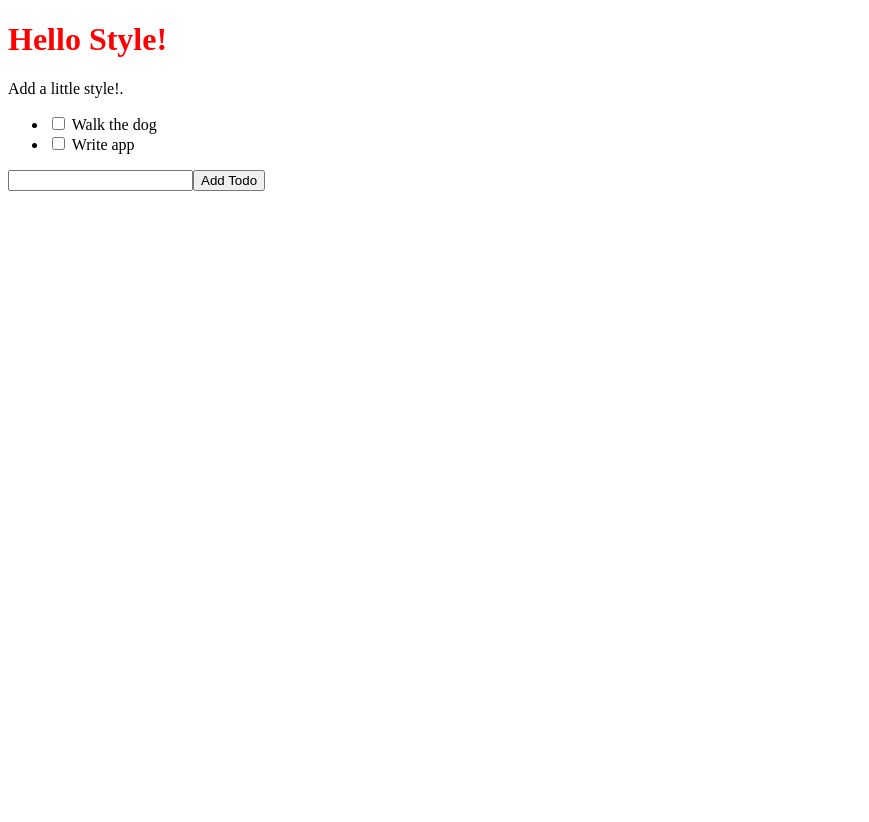
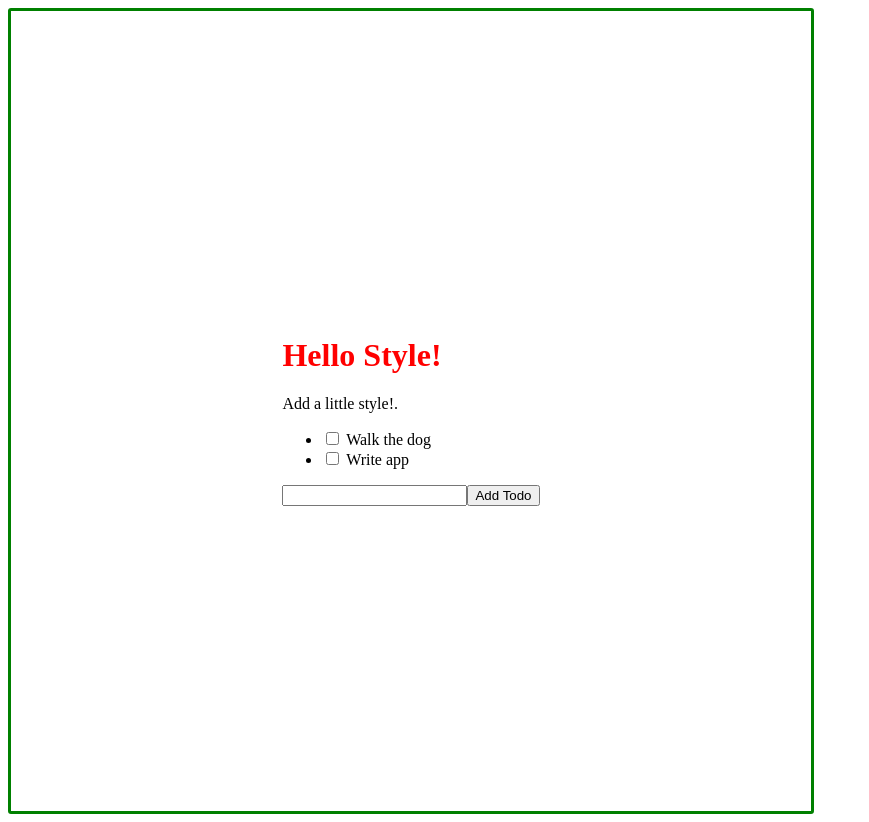
Before and after one commit to James-Muralles/TS-React-Todo, a React (Create React App) app: page / in a window 1280 px wide. Shown: the whole page, without its empty margins (0-869 px from the left). Before the commit the page ends 800 px from the top, so only its background shows below. Built offline with nearby package versions, Linux system fonts and the light colour scheme.

Commit message:
added some style

```diff
--- a/src/App.tsx
+++ b/src/App.tsx
@@ -2,6 +2,8 @@ import React, {useState} from 'react';
 import {TodoListItem} from './TodoListItem'
 import { TodoList } from './TodoList';
 import { AddTodoForm } from './AddTodoForm';
+import './styles.scss';
+
 
 
 const initialTodos: Todo[] = [
@@ -37,10 +39,12 @@ function App() {
     setTodos([...todos, newTodo]);
   }
   return (
-  <>
+  <div className='container'>
+   <div className='todo-list'>
   <TodoList todos={todos} toggleTodo={toggleTodo}/>
   <AddTodoForm addTodo={addTodo}/>
-  </>
+   </div>
+  </div>
   )
 }
 
--- a/src/TodoList.tsx
+++ b/src/TodoList.tsx
@@ -9,8 +9,10 @@ interface Props {
 }
 
 export const TodoList: React.FC<Props> = ({todos, toggleTodo}) => {
+
+
     return (
-        <div>
+        <>
       <h1>Hello Style!</h1>
       <p>Add a little style!.</p>
         <ul>
@@ -19,8 +21,10 @@ export const TodoList: React.FC<Props> = ({todos, toggleTodo}) => {
 
                 ))}
 
+
         </ul>
-                </div>
+
+          </>
 
     )
 }
--- a/src/TodoListItem.tsx
+++ b/src/TodoListItem.tsx
@@ -1,5 +1,4 @@
 import React from 'react';
-import './styles.scss';
 
 
 interface Props {
--- a/src/styles.scss
+++ b/src/styles.scss
@@ -2,4 +2,25 @@ $myColor: red;
 
 h1 {
   color: $myColor;
+
 }
+
+.todo-list {
+
+
+
+
+}
+
+.container {
+    // display: flex;
+    // justify-content: center;
+    max-width: 100vh;
+
+    display: flex;
+  justify-content: center;
+  align-items: center;
+  height: 100vh;
+  border:  3px solid green;
+  border-radius: 3px;
+}
```
